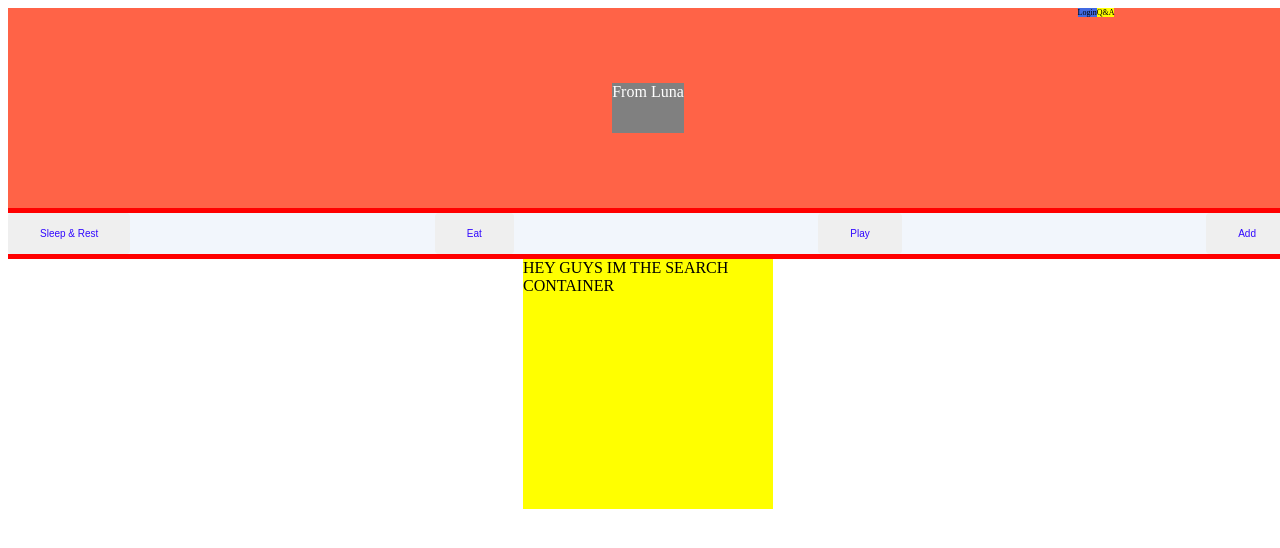
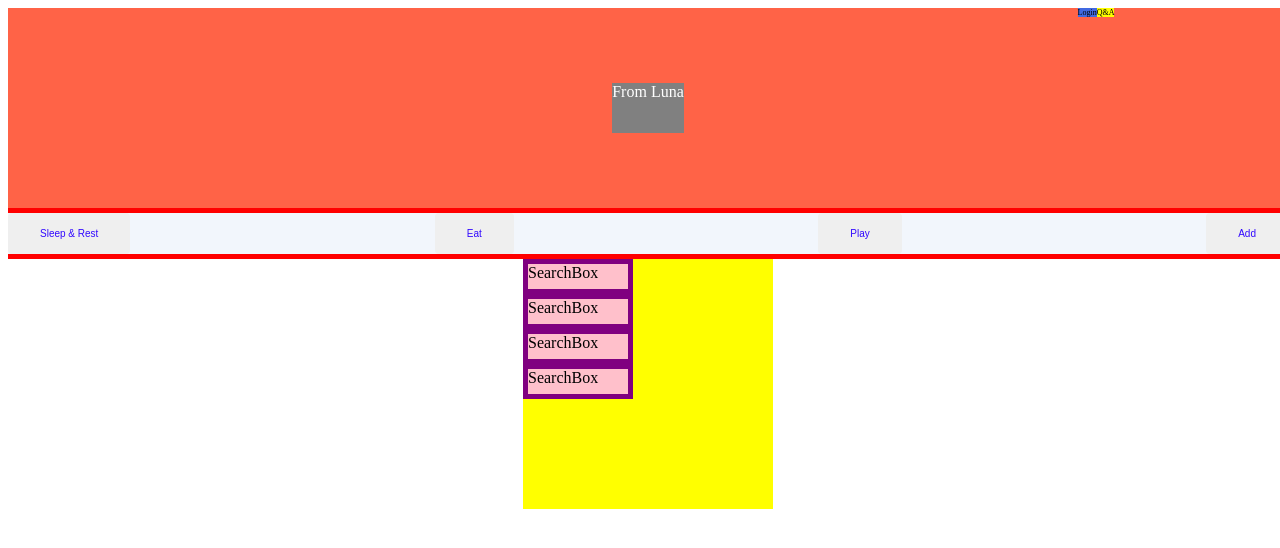
Before and after one commit to WigglyDonnie/fromluna, a React (Create React App) app: page / in a window 1280 px wide. Shown: the top 548 px of the page. Built offline with nearby package versions, Linux system fonts and the light colour scheme.

Commit message:
add searchbox component

```diff
--- /dev/null
+++ b/src/components/SearchContainer/SearchBox.scss
@@ -0,0 +1,6 @@
+.SearchBox{
+  width: 100px;
+  height: 25px;
+  background-color: pink;
+  border: 5px solid purple;
+}
--- /dev/null
+++ b/src/components/SearchContainer/SearchBox.tsx
@@ -0,0 +1,14 @@
+import * as React from "react";
+
+import './SearchBox.scss'
+
+
+export default function SearchBox() {
+  return (
+
+  <div className='SearchBox'>
+   SearchBox
+  </div>
+
+  );
+};
--- a/src/components/SearchContainer/SearchContainer.tsx
+++ b/src/components/SearchContainer/SearchContainer.tsx
@@ -1,13 +1,18 @@
 import * as React from "react";
 
 import './SearchContainer.scss'
+import SearchBox from "./SearchBox";
 
 
 export default function SearchContainer() {
   return (
 
   <div className='SearchContainer'>
-    HEY GUYS IM THE SEARCH CONTAINER
+    <SearchBox/>
+    <SearchBox/>
+    <SearchBox/>
+    <SearchBox/>
+
 
   </div>
 
```
